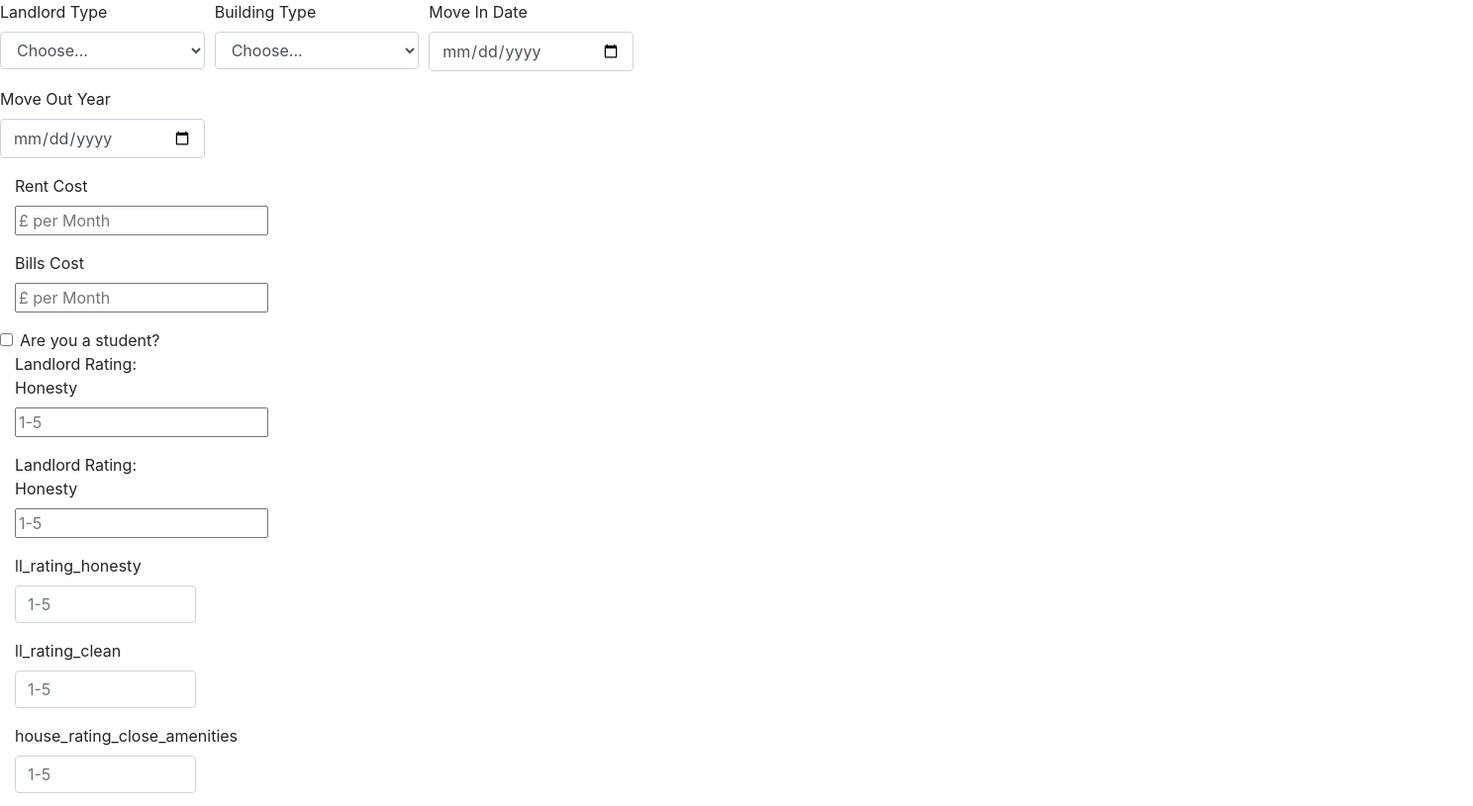
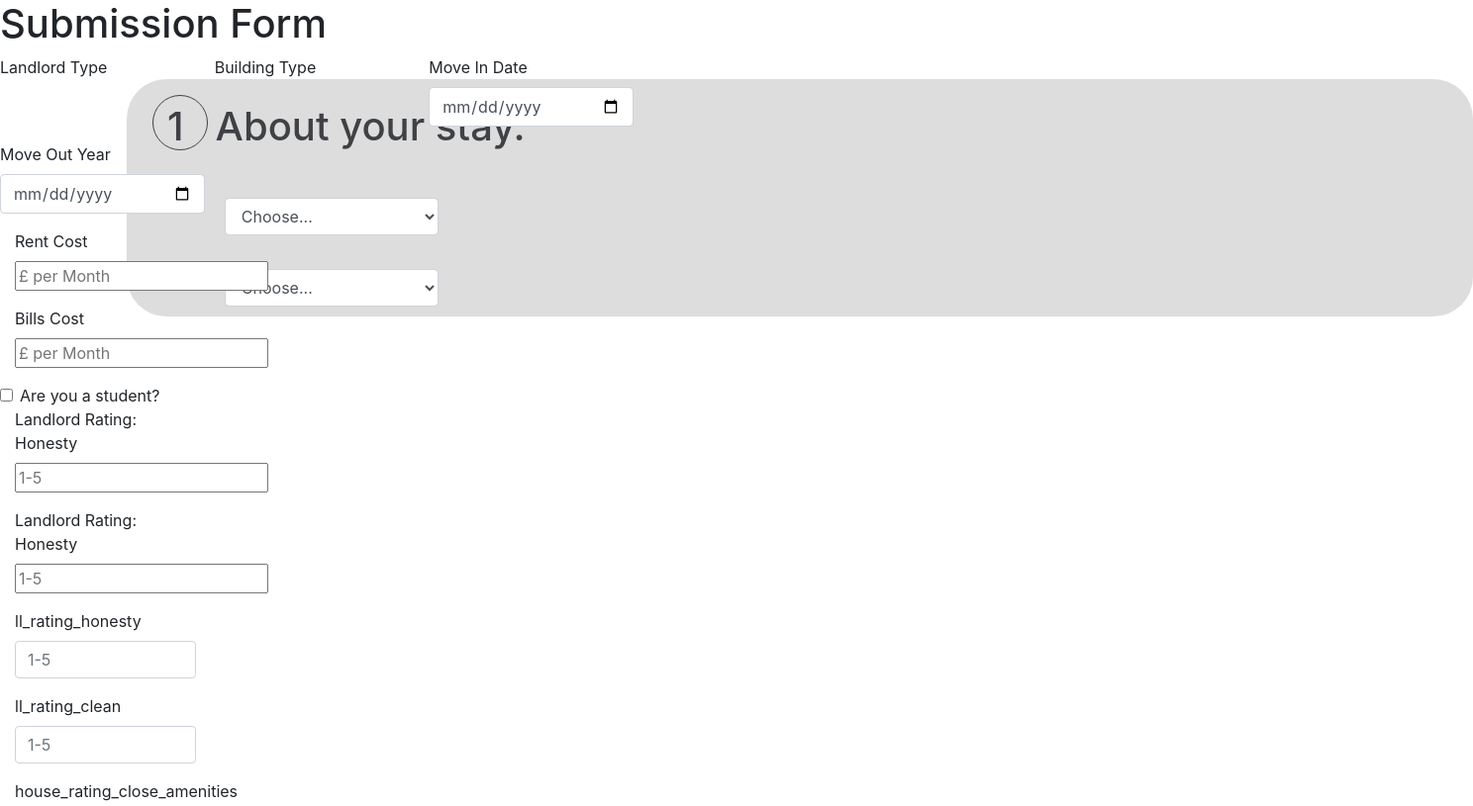
Before and after one commit to blueriver212/homeadvisor, a website: page insert_data_form.html in a window 1280 px wide. Shown: the top 815 px of the page at 99% size, 1488 px wide, since content can reach past the window. Drawn offline with nearby package versions, Linux system fonts and the light colour scheme.

Commit message:
changes made

```diff
--- a/insert_data_form.html
+++ b/insert_data_form.html
@@ -4,10 +4,9 @@
     <meta charset="UTF-8">
     <meta http-equiv="X-UA-Compatible" content="IE=edge">
     <meta name="viewport" content="width=device-width, initial-scale=1.0">
-    <title>This is an example insert form for a review</title>
+    <title>Homeadvisor / form</title>
     <!-- CSS only -->
     <script src="https://ajax.googleapis.com/ajax/libs/jquery/2.1.3/jquery.min.js"></script>
-
     <link rel="stylesheet" href="https://maxcdn.bootstrapcdn.com/bootstrap/4.0.0/css/bootstrap.min.css" integrity="sha384-Gn5384xqQ1aoWXA+058RXPxPg6fy4IWvTNh0E263XmFcJlSAwiGgFAW/dAiS6JXm" crossorigin="anonymous">
     <script src="proj4.js"></script>
     <style>
@@ -16,9 +15,67 @@
             height: 50%;
             top: 30%;
         }
+
+        .formbox1{
+          height: 30vh;
+          width: 170vh;
+          background-color: #88888849;
+          border-radius: 5vh;
+          position: absolute;
+          top: 10%;
+          left: 10%
+        }
+
+        .formcircle1{
+          height: 7vh;
+          width: 7vh;
+          position: absolute;
+          top: 12%;
+          left: 12%;
+          border-radius: 50%;
+          border: 0.2vh solid;
+          z-index: 2;
+          border-color: rgb(65, 65, 65)
+        }
+
+        .formtitle1{
+          position: absolute;
+          left: 13.2%;
+          top: 13%;
+        }
+
+        #house_rating_quiet{
+          position: absolute;
+          color: red
+        }
+
+        #building_type{
+          position: absolute;
+          top: 200%;
+          left: 7%
+        }
+
+        #ll_type{
+          position: absolute;
+          top: 300%;
+          left: 107%
+        }
+
+        .formsubtitle{
+          position: absolute;
+          top: 13%;
+          left: 17%
+        }
+
     </style>
 </head>
 <body>
+  <h1 class="title">Submission Form</h1>
+  <h1 class="formtitle1">1</h1>
+  <h1 class="formsubtitle">About your stay.</h1>
+
+  <div class="formcircle1"></div>
+  <div class="formbox1"></div>
     <article>
         <div class="form-row">
           <div class="form-group col-md-4">
```
